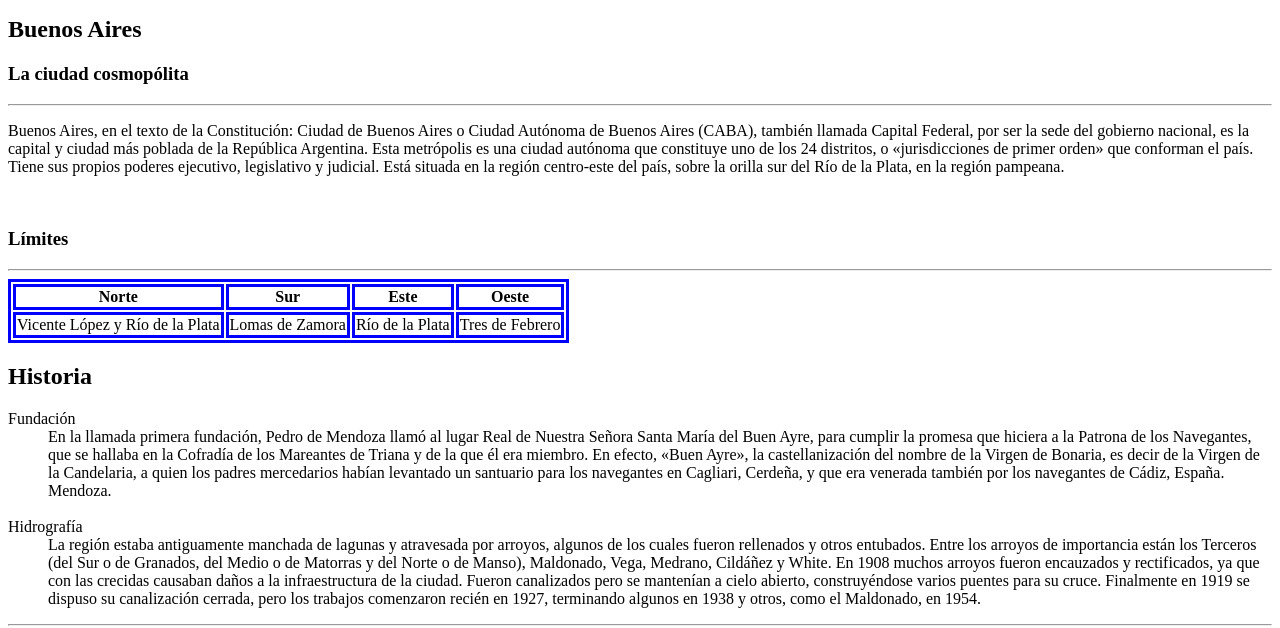
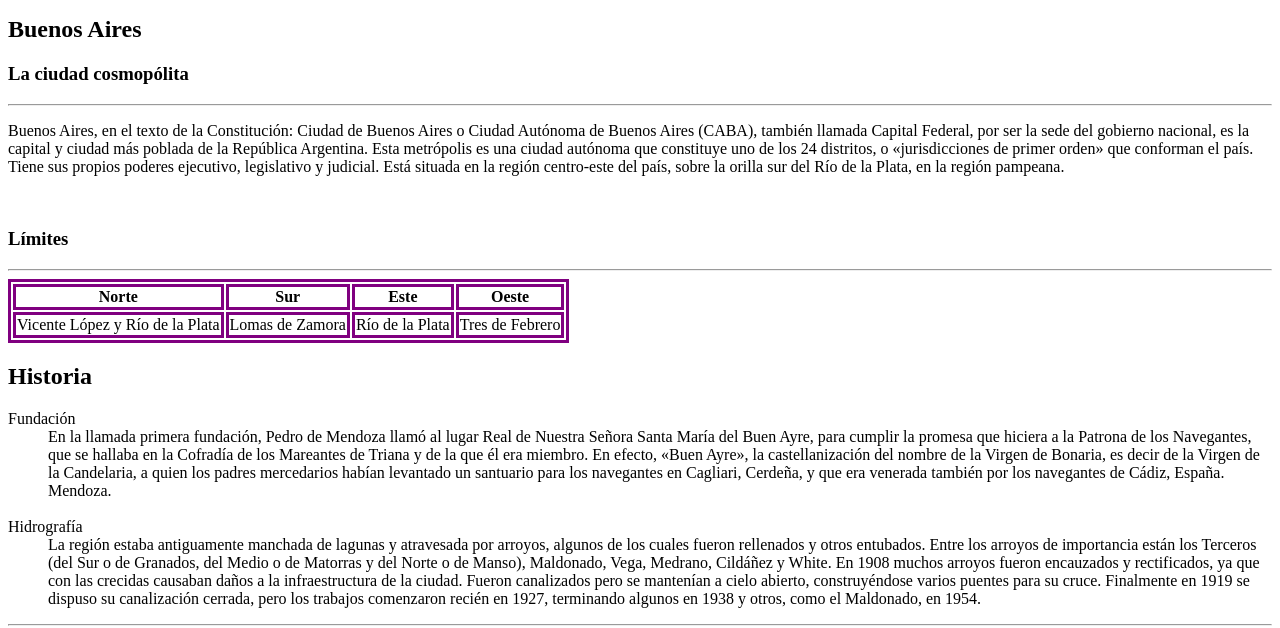
Before and after one commit to Maty4400/Learning, a plain HTML site: page index.html in a window 1280 px wide. Shown: the part 48-676 px from the top of the page. Drawn offline with Linux system fonts and the light colour scheme.

Commit message:
cambio color borde tabla

```diff
--- a/index.html
+++ b/index.html
@@ -12,7 +12,7 @@
         table,
         td,
         th {
-            border: solid blue;
+            border: solid purple;
         }
     </style>
 
```
